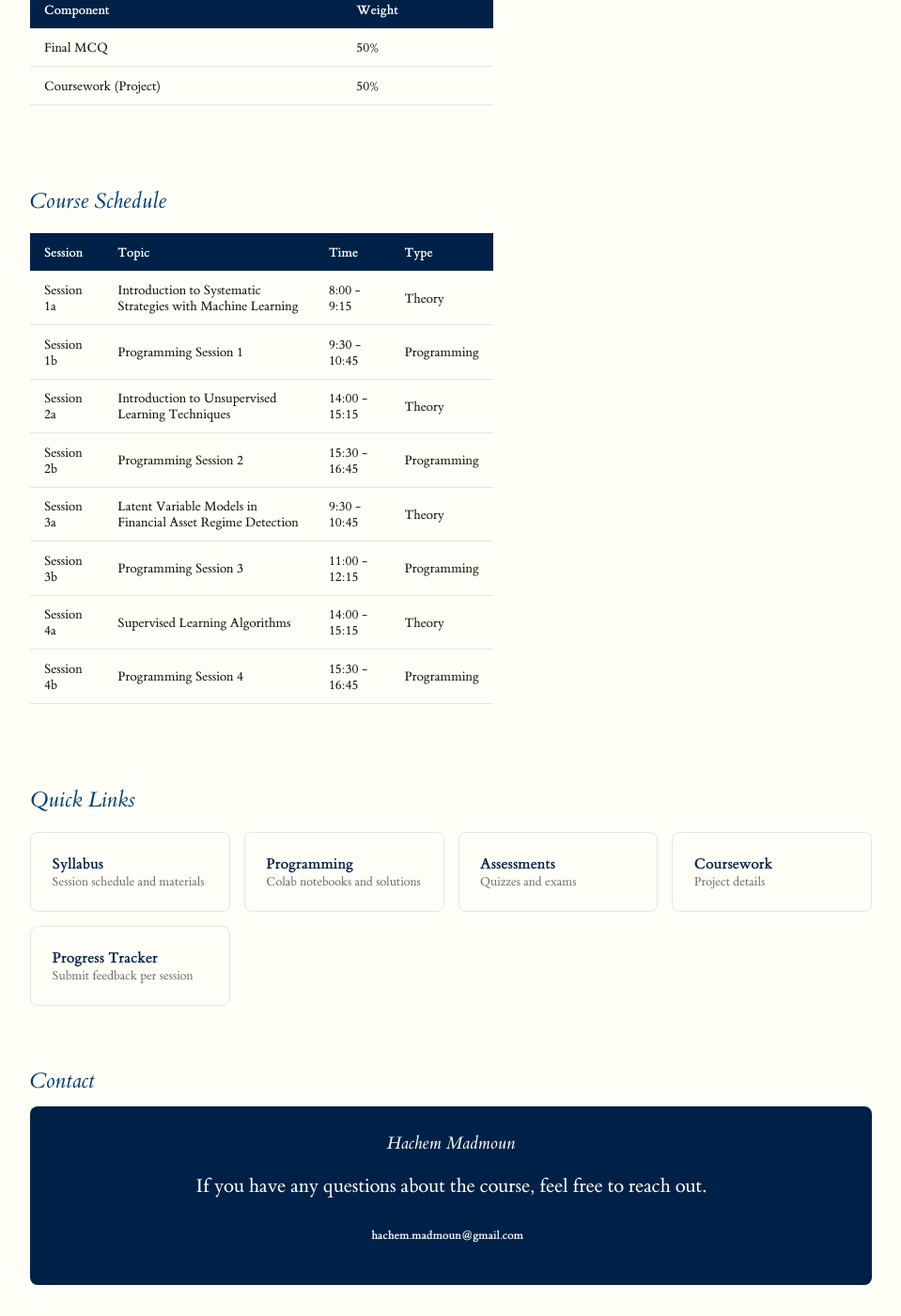
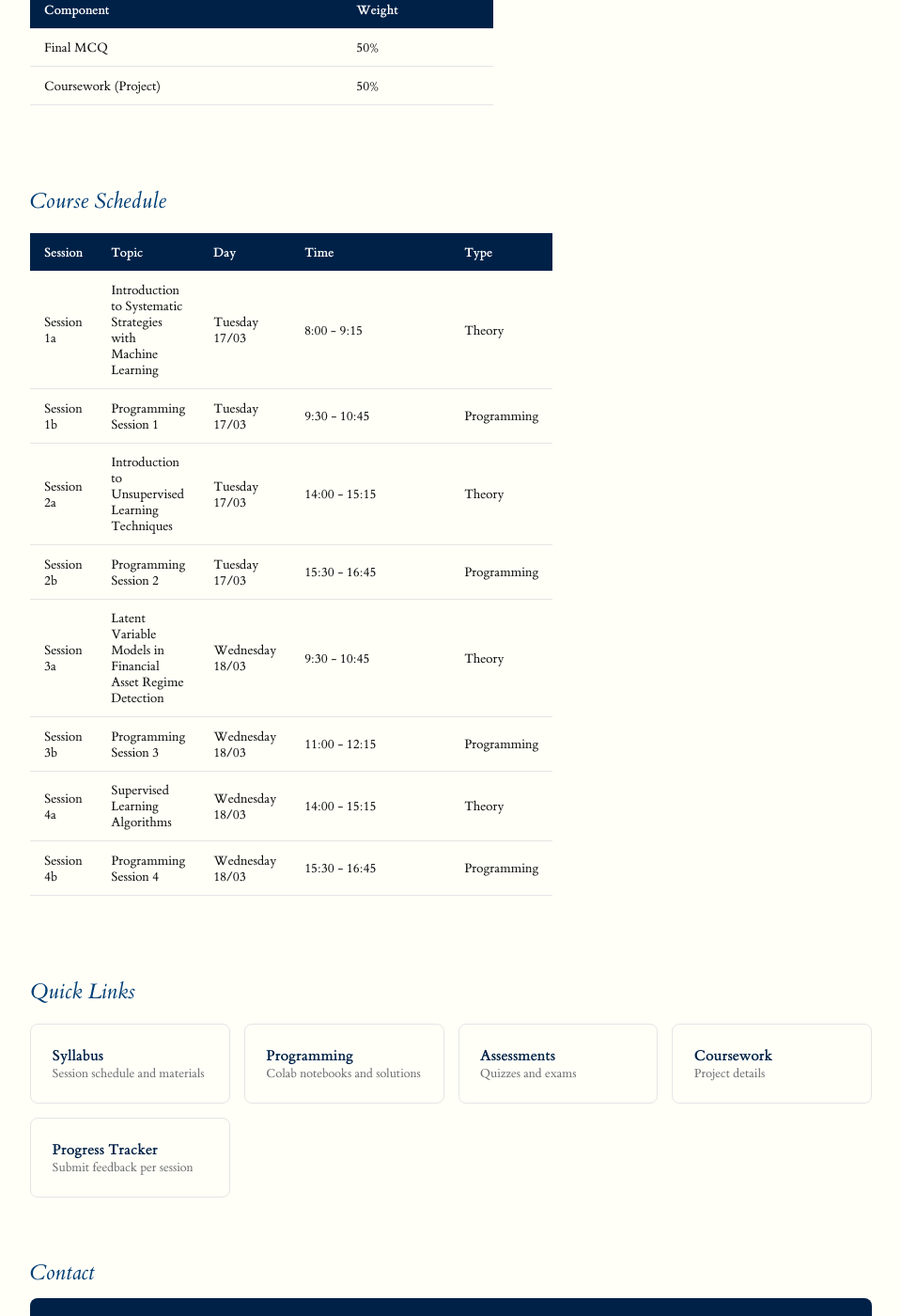
Before and after one commit to hm-ai/IMT_ML_and_Finance, a Jekyll site: the page built from index.md, in a window 1280 px wide and 1400 px high, scrolled down 1007 px. Shown: the whole window at 94% size, without its empty margins (160-1119 px from the left). Built offline with Jekyll 4.4.1, drawn with Linux system fonts in a browser that asks for light colours.

Commit message:
Add day column to schedule and widen time column
Tuesday 17/03 for Sessions 1-2, Wednesday 18/03 for Sessions 3-4.

Co-Authored-By: Claude Opus 4.6 (1M context) <noreply@anthropic.com>

```diff
--- a/index.md
+++ b/index.md
@@ -62,12 +62,13 @@ title: Home
 
   <section>
     <h2>Course Schedule</h2>
-    <table>
+    <table class="schedule-table">
       <thead>
         <tr>
           <th>Session</th>
           <th>Topic</th>
-          <th>Time</th>
+          <th>Day</th>
+          <th style="min-width: 140px;">Time</th>
           <th>Type</th>
         </tr>
       </thead>
@@ -75,48 +76,56 @@ title: Home
         <tr>
           <td>Session 1a</td>
           <td>Introduction to Systematic Strategies with Machine Learning</td>
+          <td>Tuesday 17/03</td>
           <td>8:00 - 9:15</td>
           <td>Theory</td>
         </tr>
         <tr>
           <td>Session 1b</td>
           <td>Programming Session 1</td>
+          <td>Tuesday 17/03</td>
           <td>9:30 - 10:45</td>
           <td>Programming</td>
         </tr>
         <tr>
           <td>Session 2a</td>
           <td>Introduction to Unsupervised Learning Techniques</td>
+          <td>Tuesday 17/03</td>
           <td>14:00 - 15:15</td>
           <td>Theory</td>
         </tr>
         <tr>
           <td>Session 2b</td>
           <td>Programming Session 2</td>
+          <td>Tuesday 17/03</td>
           <td>15:30 - 16:45</td>
           <td>Programming</td>
         </tr>
         <tr>
           <td>Session 3a</td>
           <td>Latent Variable Models in Financial Asset Regime Detection</td>
+          <td>Wednesday 18/03</td>
           <td>9:30 - 10:45</td>
           <td>Theory</td>
         </tr>
         <tr>
           <td>Session 3b</td>
           <td>Programming Session 3</td>
+          <td>Wednesday 18/03</td>
           <td>11:00 - 12:15</td>
           <td>Programming</td>
         </tr>
         <tr>
           <td>Session 4a</td>
           <td>Supervised Learning Algorithms</td>
+          <td>Wednesday 18/03</td>
           <td>14:00 - 15:15</td>
           <td>Theory</td>
         </tr>
         <tr>
           <td>Session 4b</td>
           <td>Programming Session 4</td>
+          <td>Wednesday 18/03</td>
           <td>15:30 - 16:45</td>
           <td>Programming</td>
         </tr>
```
